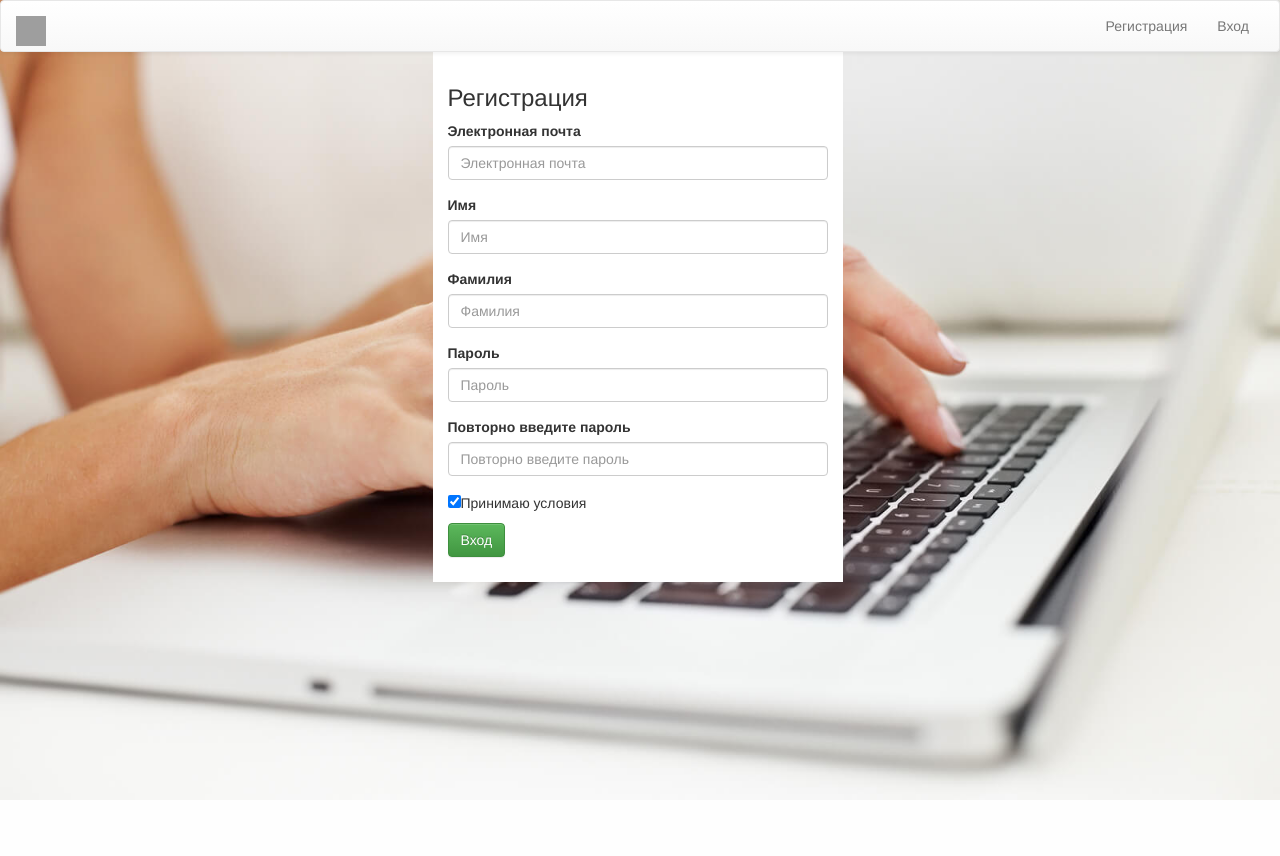
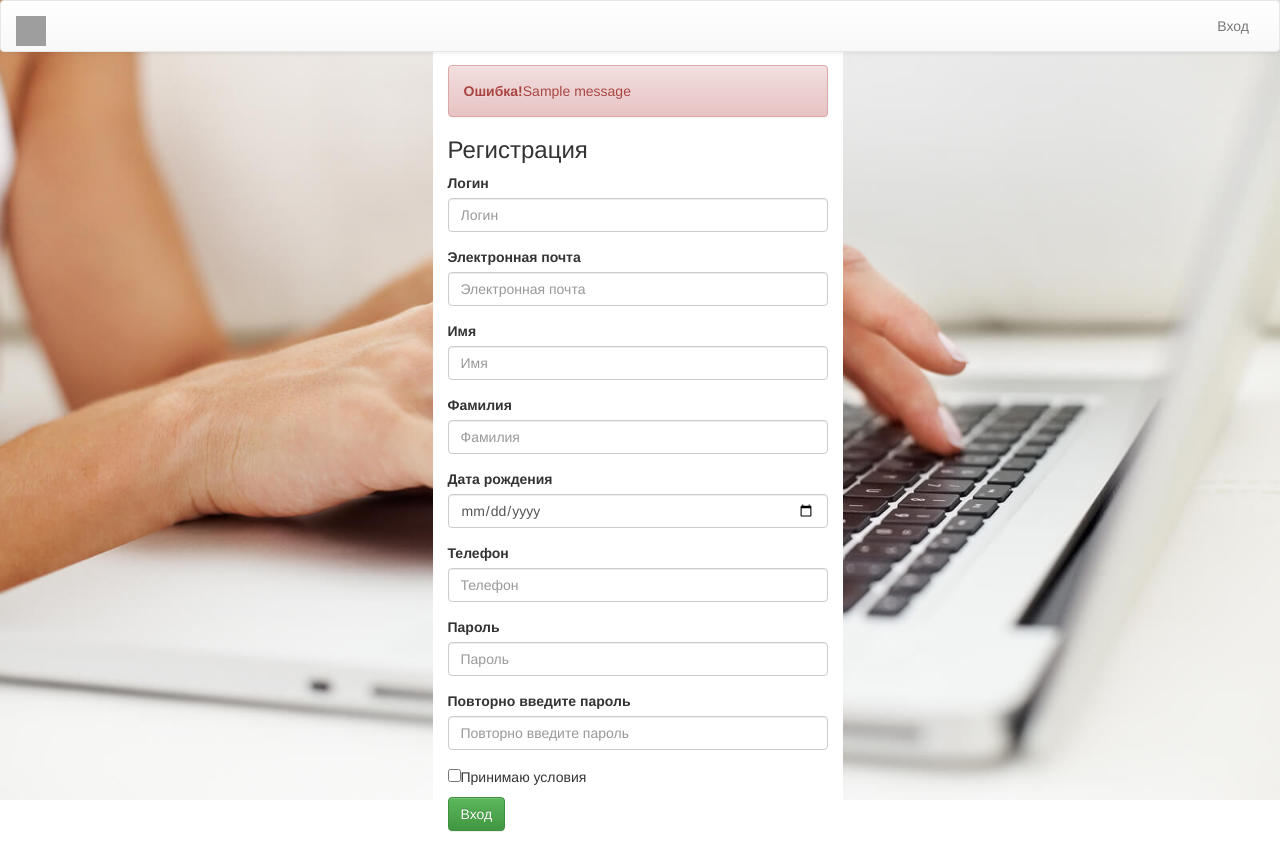
Before and after one commit to Squock/ReservationSystem, a Flask app: page /register in a window 1280 px wide. Before the commit the page ends 800 px from the top, so only its background shows below. Run offline with Flask 2, Linux system fonts and the light colour scheme; tables that the repository leaves empty hold one stand-in row (values such as "Sample post"); one stand-in notice (Sample message) is shown; some libraries are stand-ins or nearby versions; grey boxes are pictures that could not be loaded.

Commit message:
Изменил короче

```diff
--- a/app/static/css/style.css
+++ b/app/static/css/style.css
@@ -7,7 +7,7 @@ header {
 #register {
             background-image: url(../image/register_image.jpg);
             background-size: 100%;
-            position: fixed;
+            position: absolute;
   			top: 0;
   			left: 0;
   			width: 100%;
@@ -36,6 +36,10 @@ header {
 			margin-top: 150px;
 			margin-left: 30px;
         }
+#submitButton {
+			padding-left: 40px;
+			padding-right: 40px;
+}
 .dropdown {
 			background-color: #1F93E0;
 			color: #ffffff;
--- a/app/templates/index.html
+++ b/app/templates/index.html
@@ -36,8 +36,8 @@
                     <span class="caret"></span>
                 </a>
                 <ul class="dropdown-menu">
-                   <li><a href={{url_for('authorization')}}>Вход</a></li>
-                   <li><a href="/registration">Регистрация</a></li>
+                   <li><a href="/login">Вход</a></li>
+                   <li><a href="/register">Регистрация</a></li>
                 </ul>
               </li>
             </ul>
--- a/app/templates/registration.html
+++ b/app/templates/registration.html
@@ -22,8 +22,7 @@
         </div>
         <div class="navbar-header navbar-right">
             <ul class="nav navbar-nav">
-                <li><a href="/registration">Регистрация</a></li>
-                <li><a href="/authorization">Вход</a></li>
+                <li><a href="/login">Вход</a></li>
             </ul>
         </div>
       </div><!-- /.container-fluid -->
@@ -36,7 +35,18 @@
           <div class="col-xs-4 col-md-3"></div>
           <div class="col-xs-10 col-md-6">
                 <form id="formReg" action="/register" method="post" >
+                    {% with messages = get_flashed_messages() %}
+                         {% if messages %}
+                               {% for message in messages %}
+                                <div class="alert alert-danger" name="AlertForm" role="alert"><strong>Ошибка!</strong>{{ message }} </div>
+                               {% endfor %}
+                         {% endif %}
+                    {% endwith %}
                     <h3>Регистрация</h3>
+                        <div class="form-group">
+                            <label >Логин</label>
+                            <input type="text" class="form-control"  name="username" required placeholder="Логин">
+                        </div>
                         <div class="form-group">
                             <label >Электронная почта</label>
                             <input type="email" class="form-control"  name="email" required placeholder="Электронная почта">
@@ -50,6 +60,14 @@
                             <input type="text" class="form-control"  name="secondName" required placeholder="Фамилия">
                         </div>
                         <div class="form-group">
+                            <label >Дата рождения</label>
+                            <input type="date" class="form-control"  name="dateBirth" required placeholder="Дата рождения">
+                        </div>
+                        <div class="form-group">
+                            <label >Телефон</label>
+                            <input type="tel" class="form-control"  name="phoneNumber" required placeholder="Телефон">
+                        </div>
+                        <div class="form-group">
                             <label >Пароль</label>
                             <input type="password" class="form-control" name="password" required placeholder="Пароль">
                         </div>
@@ -57,15 +75,9 @@
                             <label >Повторно введите пароль</label>
                             <input type="password" class="form-control" name="cpassword" required placeholder="Повторно введите пароль">
                         </div>
-                    <input type="checkbox" name="conditions" checked value="true" required>Принимаю условия <p> <p>
-                    <button type="submit" class="btn btn-success"  >Вход</button>
+                    <input type="checkbox" name="conditions" required>Принимаю условия <p> <p>
+                    <button type="submit" class="btn btn-success">Вход</button>
                 </form>
-              {%if (ControlPassword)%}
-                <p><div class="alert alert-danger" name="AlertForm" role="alert"><strong>Ошибка!</strong>Пароли не совпадают!</div>
-              {%endif%}
-              {% if (ControlConditions) %}
-                <p><div class="alert alert-danger" name="AlertForm" role="alert"><strong>Ошибка!</strong>Вы не приняли условия!</div>
-              {%endif%}
           </div>
           <div class="col-xs-4 col-md-3"></div>
         </div>
--- a/app/views.py
+++ b/app/views.py
@@ -1,4 +1,4 @@
-from flask import render_template, request, session, redirect
+from flask import render_template, request, session, redirect, flash, url_for
 from app.models import User, db, Session_cinema, Film
 from app import app
 from datetime import datetime
@@ -26,24 +26,34 @@ def hello():
 @app.route("/register", methods=["POST", "GET"])
 def register():
     if request.method == 'POST':
+        username = request.form['username']
         firstName = request.form['firstName']
         secondName = request.form['secondName']
         email = request.form['email']
+        dateBirth = request.form['dateBirth']
+        date = datetime.strftime(dateBirth, '%Y-%m-%dT%H:%M:%S%z')
+        phoneNumber = request.form['phoneNumber']
         password = request.form['password']
         cpassword = request.form['cpassword']
         conditions = request.form['conditions']
-        if (password == cpassword):
-                if conditions == "True":
-                    user = User(firstName, secondName, email, password)
-                    db.session.add(user)
-                    db.session.commit()
-                    return redirect("/authorization")
-                else:
-                    ControlConditions = True
-                    return render_template('registration.html', ControlConditions=ControlConditions)
+        print(conditions)
+        loginSite = User.query.filter_by(username=username).first()
+        if loginSite:
+            flash("Логин занят")
+            return redirect(url_for('register'))
         else:
-            ControlPassword = True
-            return render_template('registration.html', ControlPassword=ControlPassword)
+            if (password == cpassword):
+                    if conditions == "on":
+                        user = User(username, email, firstName, secondName, phoneNumber, date, password)
+                        db.session.add(user)
+                        db.session.commit()
+                        return redirect("/authorization")
+                    else:
+                        flash("Вы не приняли условия!")
+                        return redirect(url_for('register'))
+            else:
+                flash("Пароли не совпадают!")
+                return redirect(url_for('register'))
 
     return render_template('registration.html')
 
@@ -51,23 +61,28 @@ def register():
 
 @app.route("/login", methods=['POST','GET'])
 def login():
-    username = request.form['login']
-    password = request.form['password']
-    loginBool = True
-    loginSite = User.query.filter_by(Email=username).first()
-    if (loginSite):
-        if loginSite is None:
-            return render_template('authorization.html', loginBool=loginBool)
+    if request.method == 'POST':
+        username = request.form['login']
+        password = request.form['password']
+        loginSite = User.query.filter_by(username=username).first()
+        if (loginSite):
+            if loginSite is None:
+                flash("Неправльно введен электронная почта или пароль")
+                return redirect(url_for('login'))
+            else:
+                if(loginSite.check_password(password)):
+                    session['username'] = login
+                    session['firstName'] = loginSite.FirstName
+                    session['secondName'] = loginSite.SecondName
+                    return redirect('/')
+                else:
+                    flash("Неправльно введен пароль")
+                    return redirect(url_for('login'))
         else:
-            if(loginSite.check_password(password)):
-                session['username'] = login
-                session['firstName'] = loginSite.FirstName
-                session['secondName'] = loginSite.SecondName
-                return redirect('/')
-            else:
-                return render_template('authorization.html', loginBool=loginBool)
-    else:
-        return render_template('authorization.html', loginBool=loginBool)
+            flash("Неправльно введен электронная почта")
+            return redirect(url_for('login'))
+    return render_template('authorization.html')
+
 
 @app.route('/logout')
 def logout():
```
Also changed, not shown: app/templates/authorization.html (+13 -9 lines).
